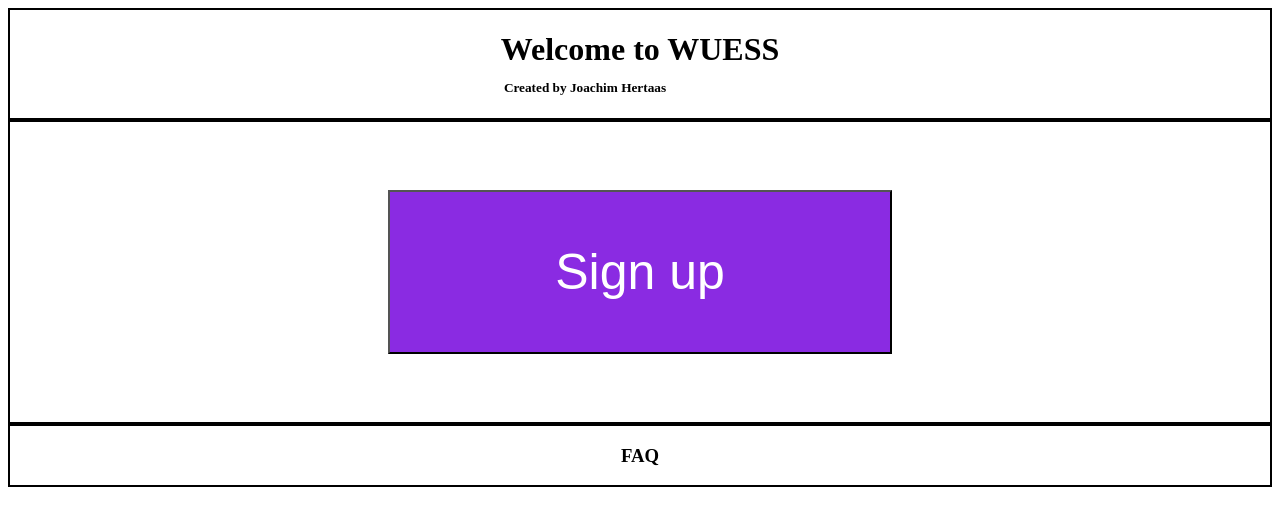
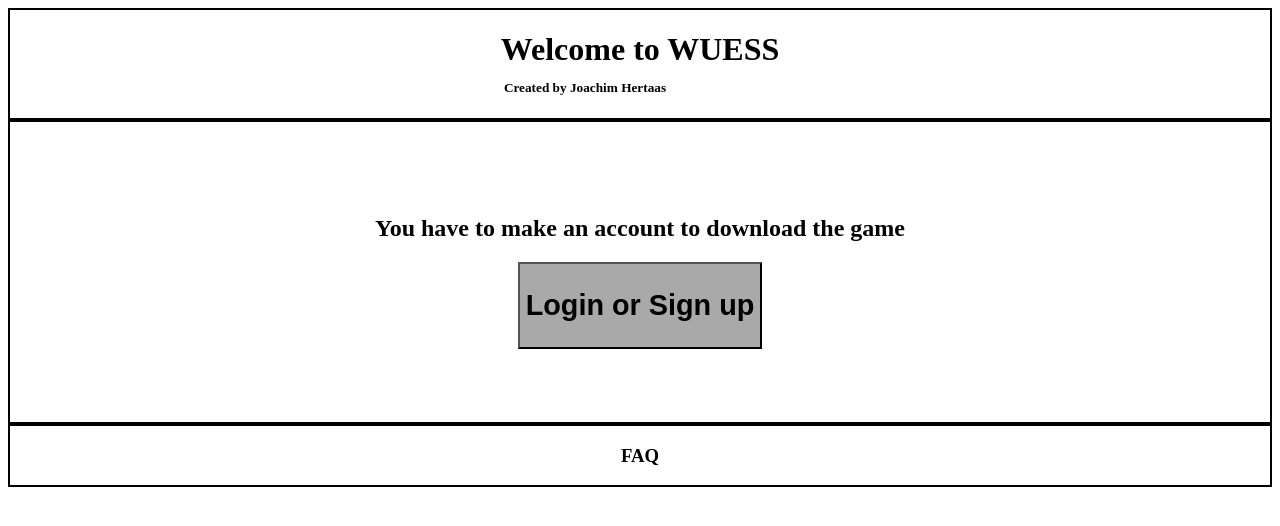
Before and after one commit to Aitilla/AArsoppgave, a PHP site: page / in a window 1280 px wide. Shown: the top 526 px of the page. Run offline with PHP 8.4, Linux system fonts and the light colour scheme.

Commit message:
pushelull

```diff
--- a/website/css/style.css
+++ b/website/css/style.css
@@ -9,7 +9,7 @@
     margin-top: -10px;
 }
 
-#download{
+.login{
     display: flex;
     flex-direction: column;
     align-items: center;
@@ -17,12 +17,20 @@
     justify-content: center;
 }
 
-#dButton{
-    width: 40%;
-    background-color: blueviolet;
-    color: white;
-    font-size: 50px;
+button{
+    background-color: darkgrey;
+    font-size: larger;
 }
+
+.buttonText{
+    color: black;
+}
+
+
+
+
+
+
 
 .faq{
     display: flex;
@@ -30,6 +38,10 @@
     flex-direction: column;
 }
 
+a{
+    text-decoration: none;
+}
+
 div{
     border: 2px solid black;
 }
--- a/website/index.html
+++ b/website/index.html
@@ -14,15 +14,20 @@
         <h1 class="mainTitle">Welcome to WUESS</h1>
         <h5 class="underTitle">Created by Joachim Hertaas</h5>
     </div>
-    <div id="download">
-        <button id="dButton">
-            <p>Sign up</p>
+    <div class="login">
+        <h2 class="loginText">You have to make an account to download the game</h2>
+        <button>
+            <a href="login.html" class="loginButton">
+                <h2 class="buttonText">Login or Sign up</h2>
+            </a>
         </button>
 
     </div>
     <div class="faq">
         <h3>FAQ</h3>
     </div>
+
+    <script src="script.js"></script>
 </body>
 
 </html>
```
Also changed, not shown: website/login.html (added).
